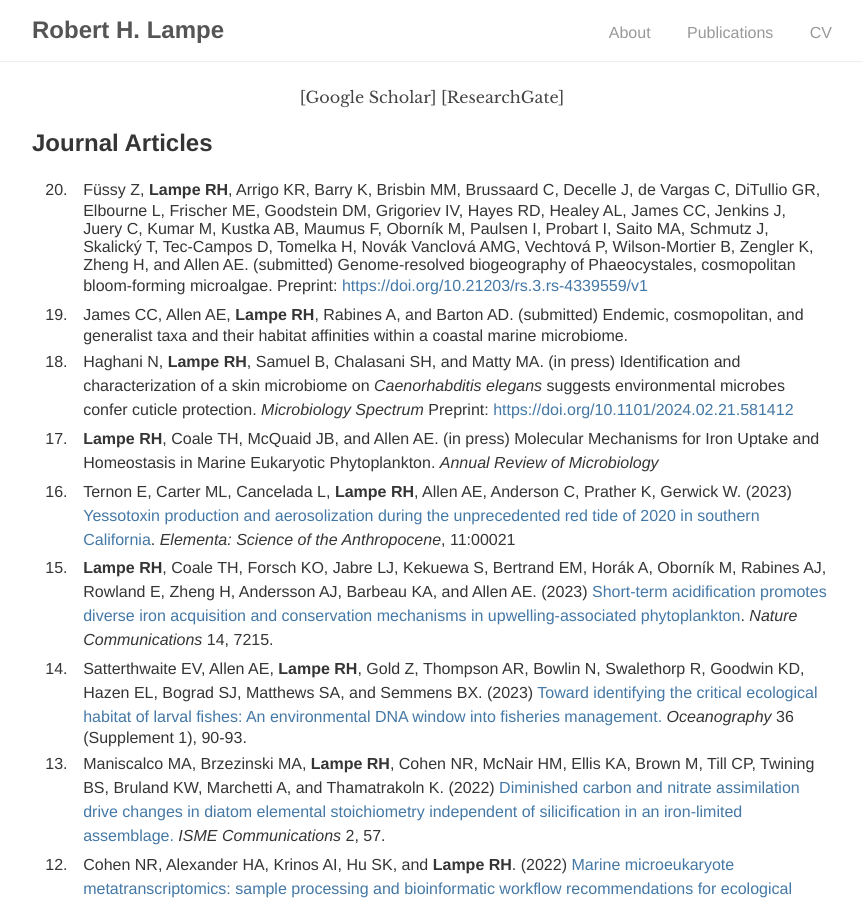
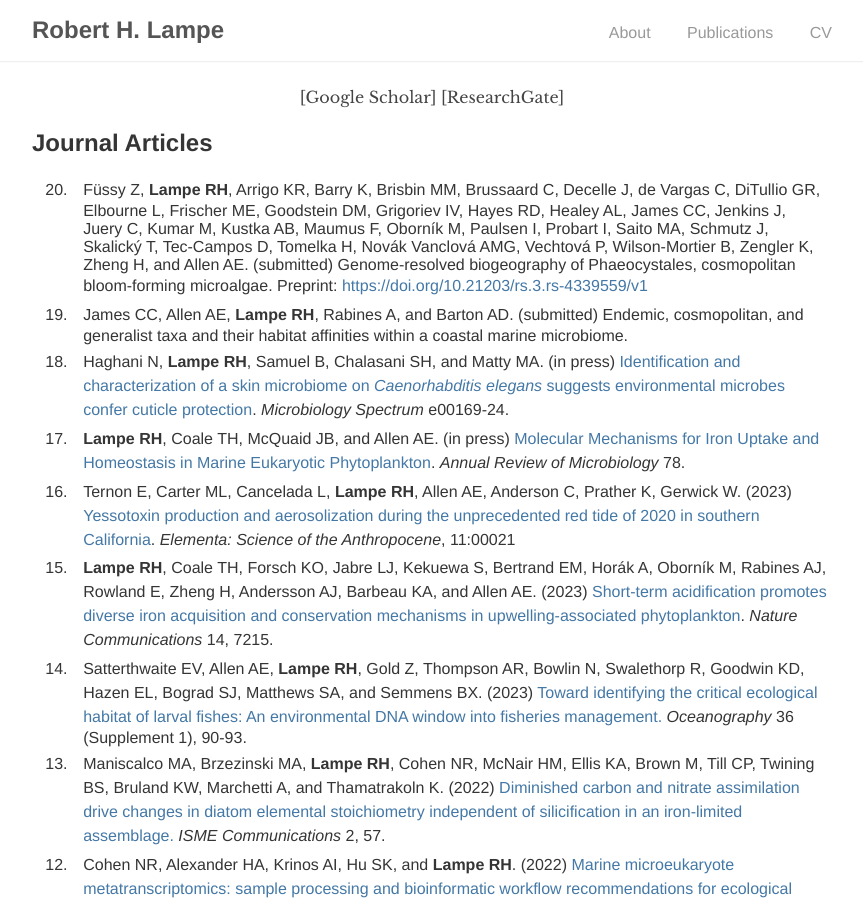
Before and after one commit to rhlampe/rhlampe.github.io, a Jekyll site: the page built from publications/index.html, in a window 1280 px wide and 900 px high. Shown: the whole window, without its empty margins (208-1071 px from the left). Built offline with Jekyll 4.4.1, drawn with Linux system fonts in a browser that asks for light colours.

Commit message:
Pub update

```diff
--- a/publications/index.html
+++ b/publications/index.html
@@ -13,8 +13,8 @@ title: Publications
 <ol reversed>
 	<li>F&#252;ssy Z, <b>Lampe RH</b>, Arrigo KR, Barry K, Brisbin MM, Brussaard C, Decelle J, de Vargas C, DiTullio GR, Elbourne L, Frischer ME, Goodstein DM, Grigoriev IV, Hayes RD, Healey AL, James CC, Jenkins J, Juery C, Kumar M, Kustka AB, Maumus F, Oborn&iacute;k M, Paulsen I, Probart I, Saito MA, Schmutz J, Skalick&#253; T, Tec-Campos D, Tomelka H, Nov&#225;k Vanclov&#225; AMG, Vechtov&#225; P, Wilson-Mortier B, Zengler K, Zheng H, and Allen AE. (submitted) Genome-resolved biogeography of Phaeocystales, cosmopolitan bloom-forming microalgae. Preprint: <a href="https://doi.org/10.21203/rs.3.rs-4339559/v1">https://doi.org/10.21203/rs.3.rs-4339559/v1</a></li>
   <li>James CC, Allen AE, <b>Lampe RH</b>, Rabines A, and Barton AD. (submitted) Endemic, cosmopolitan, and generalist taxa and their habitat affinities within a coastal marine microbiome.</li>
-  <li>Haghani N, <b>Lampe RH</b>, Samuel B, Chalasani SH, and Matty MA. (in press) Identification and characterization of a skin microbiome on <i>Caenorhabditis elegans</i> suggests environmental microbes confer cuticle protection. <i>Microbiology Spectrum</i> Preprint: <a href="https://doi.org/10.1101/2024.02.21.581412">https://doi.org/10.1101/2024.02.21.581412</a></li>
-  <li><b>Lampe RH</b>, Coale TH, McQuaid JB, and Allen AE. (in press) Molecular Mechanisms for Iron Uptake and Homeostasis in Marine Eukaryotic Phytoplankton. <i>Annual Review of Microbiology</i></li>
+  <li>Haghani N, <b>Lampe RH</b>, Samuel B, Chalasani SH, and Matty MA. (in press) <a href="https://journals.asm.org/doi/10.1128/spectrum.00169-24">Identification and characterization of a skin microbiome on <i>Caenorhabditis elegans</i> suggests environmental microbes confer cuticle protection</a>. <i>Microbiology Spectrum</i> e00169-24.</li>
+  <li><b>Lampe RH</b>, Coale TH, McQuaid JB, and Allen AE. (in press) <a href="https://doi.org/10.1146/annurev-micro-041222-023252">Molecular Mechanisms for Iron Uptake and Homeostasis in Marine Eukaryotic Phytoplankton</a>. <i>Annual Review of Microbiology</i> 78.</li>
   <li>Ternon E, Carter ML, Cancelada L, <b>Lampe RH</b>, Allen AE, Anderson C, Prather K, Gerwick W. (2023) <a href="https://doi.org/10.1525/elementa.2023.00021">Yessotoxin production and aerosolization during the unprecedented red tide of 2020 in southern California</a>. <i>Elementa: Science of the Anthropocene</i>, 11:00021</li>
   <li><b>Lampe RH</b>, Coale TH, Forsch KO, Jabre LJ, Kekuewa S, Bertrand EM, Hor&aacute;k A, Oborn&iacute;k M, Rabines AJ, Rowland E, Zheng H, Andersson AJ, Barbeau KA, and Allen AE. (2023) <a href="https://doi.org/10.1038/s41467-023-42949-1">Short-term acidification promotes diverse iron acquisition and conservation mechanisms in upwelling-associated phytoplankton</a>. <i>Nature Communications</i> 14, 7215.</li>
   <li>Satterthwaite EV, Allen AE, <b>Lampe RH</b>, Gold Z, Thompson AR, Bowlin N, Swalethorp R, Goodwin KD, Hazen EL, Bograd SJ, Matthews SA, and Semmens BX. (2023) <a href="https://doi.org/10.5670/oceanog.2023.s1.29">Toward identifying the critical ecological habitat of larval fishes: An environmental DNA window into fisheries management.</a> <i>Oceanography</i> 36 (Supplement 1), 90-93.</li>
```
